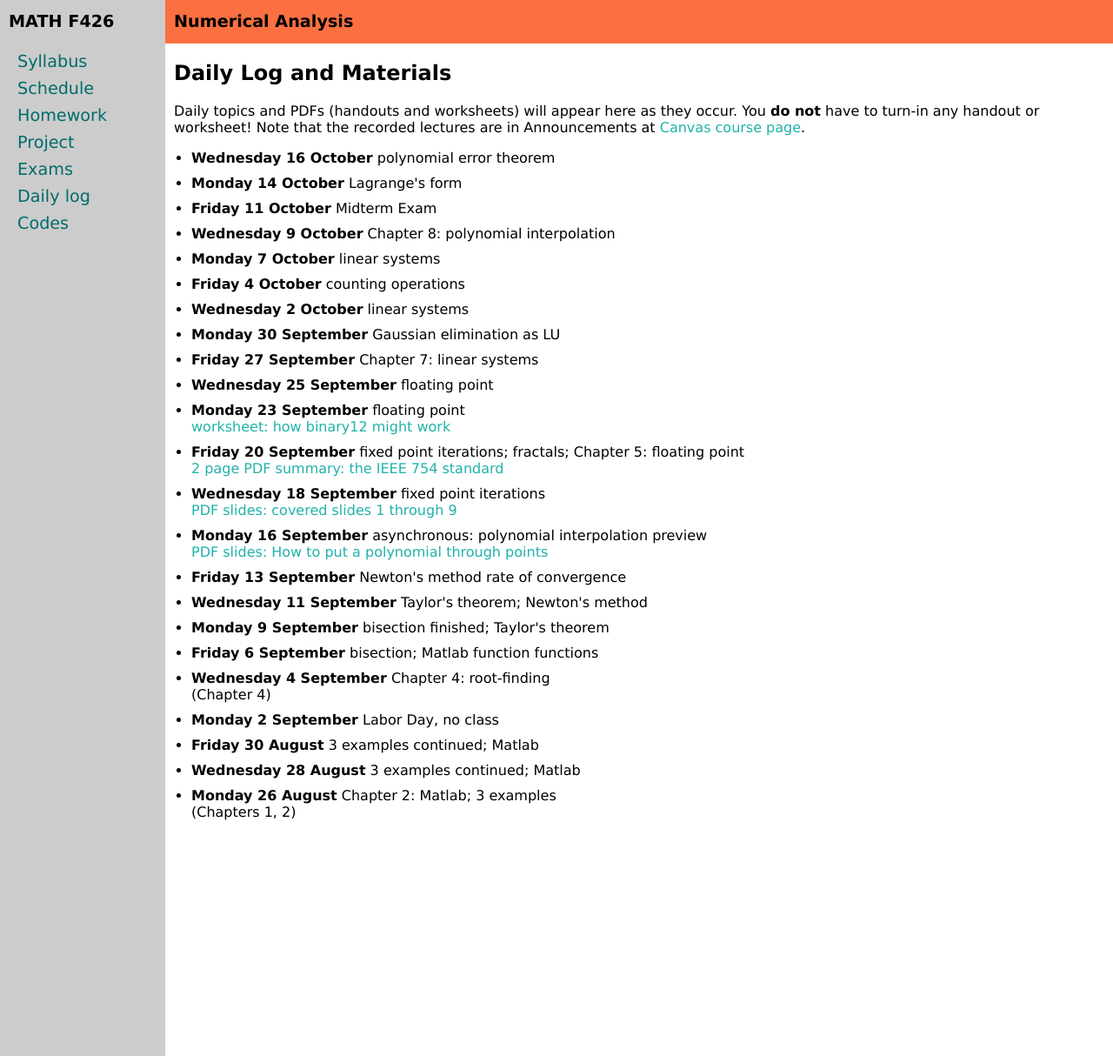
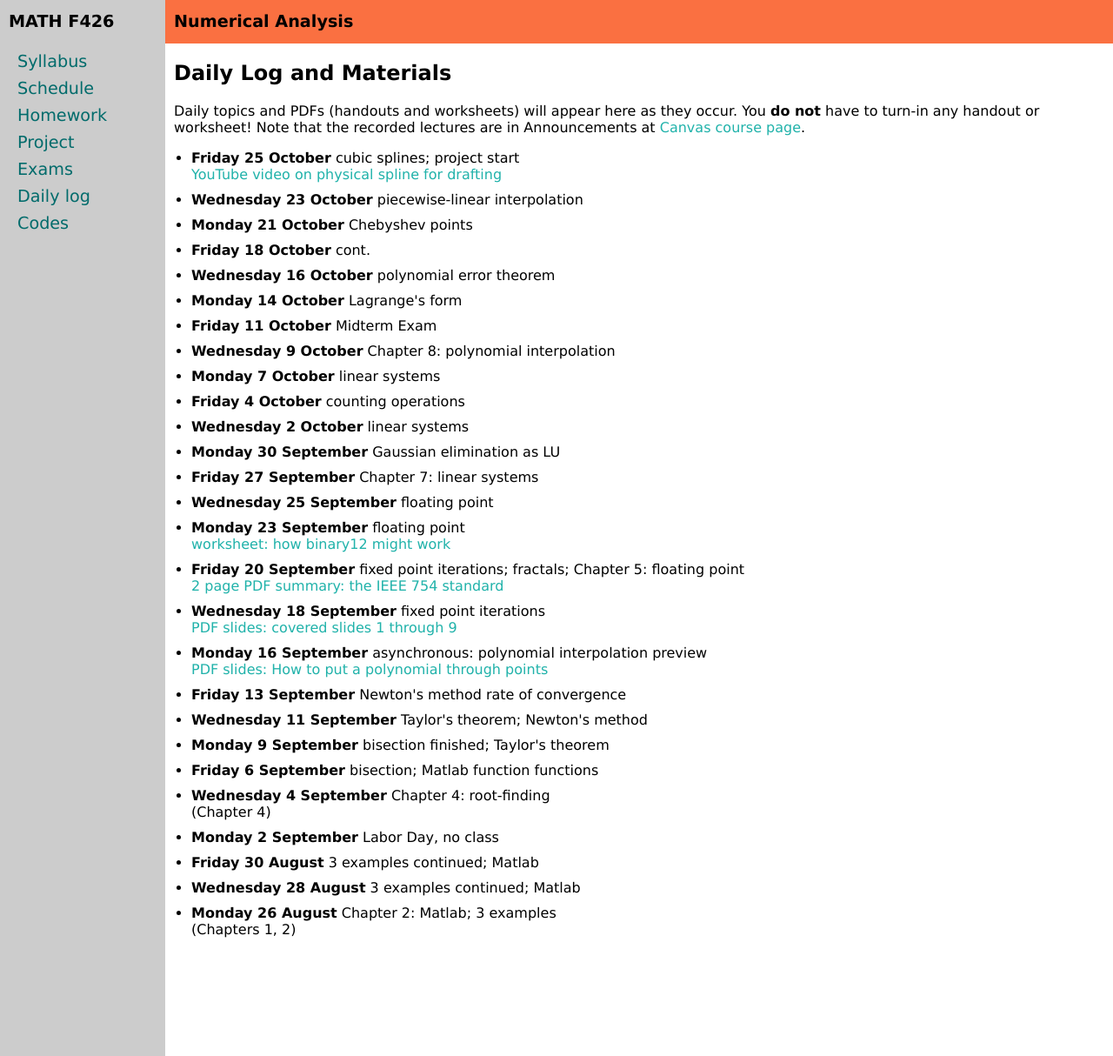
Before and after one commit to bueler/numerical, a Jekyll site: the page built from daily.md, in a window 1280 px wide and 1214 px high. Shown: the whole window at 87% size. Built offline with Jekyll 4.4.1, drawn with Linux system fonts in a browser that asks for light colours.

Commit message:
update daily log

```diff
--- a/_data/daily.yml
+++ b/_data/daily.yml
@@ -1,6 +1,16 @@
 semester: Fall 2024
 home: assets/
 daily:
+- name: Friday 25 October
+  description: cubic splines; project start
+  otherurl: https://www.youtube.com/watch?v=gnbl1LKxcK4
+  otherurlname: YouTube video on physical spline for drafting
+- name: Wednesday 23 October
+  description: piecewise-linear interpolation
+- name: Monday 21 October
+  description: Chebyshev points
+- name: Friday 18 October
+  description: cont.
 - name: Wednesday 16 October
   description: polynomial error theorem
 - name: Monday 14 October
```
